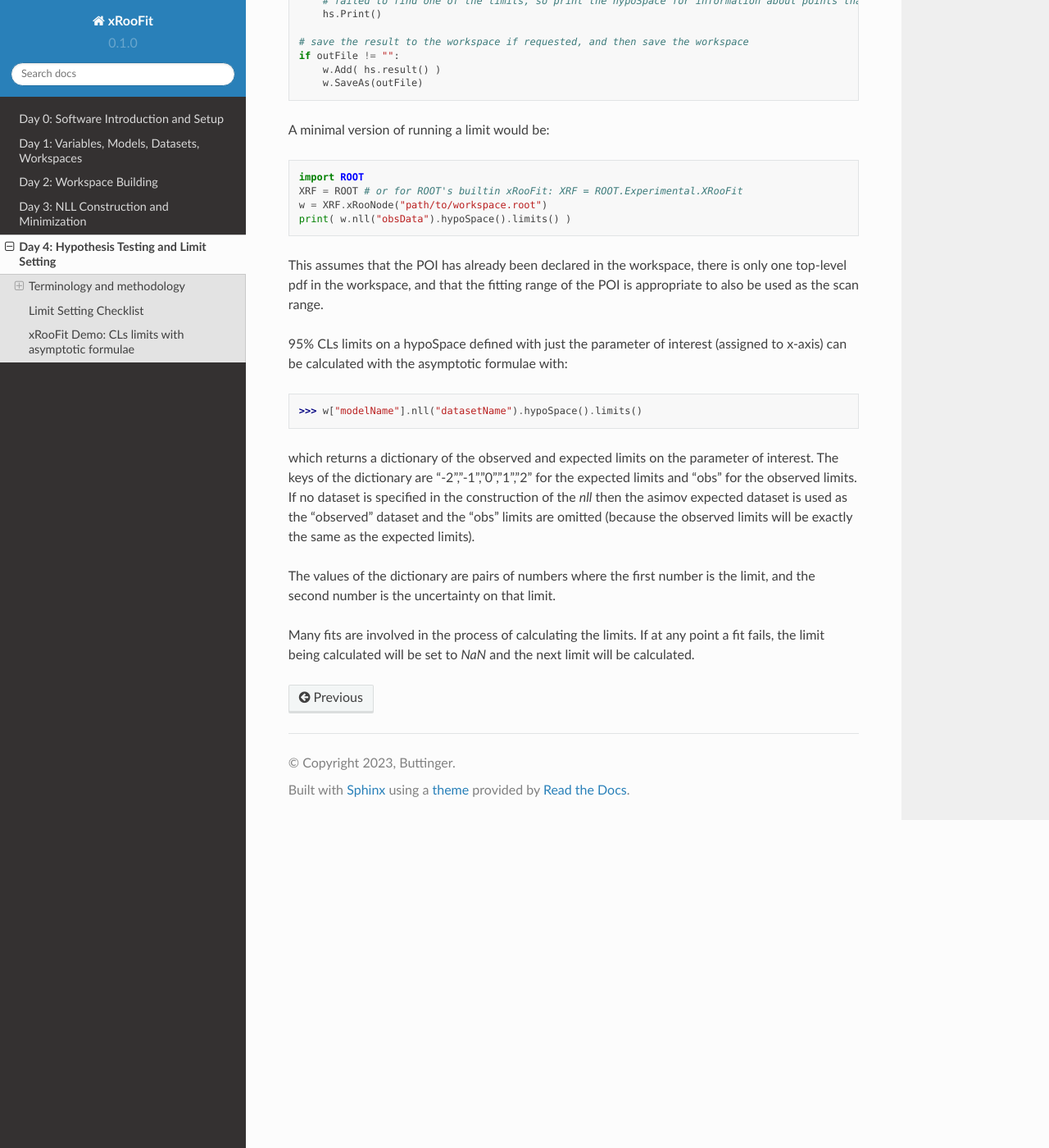
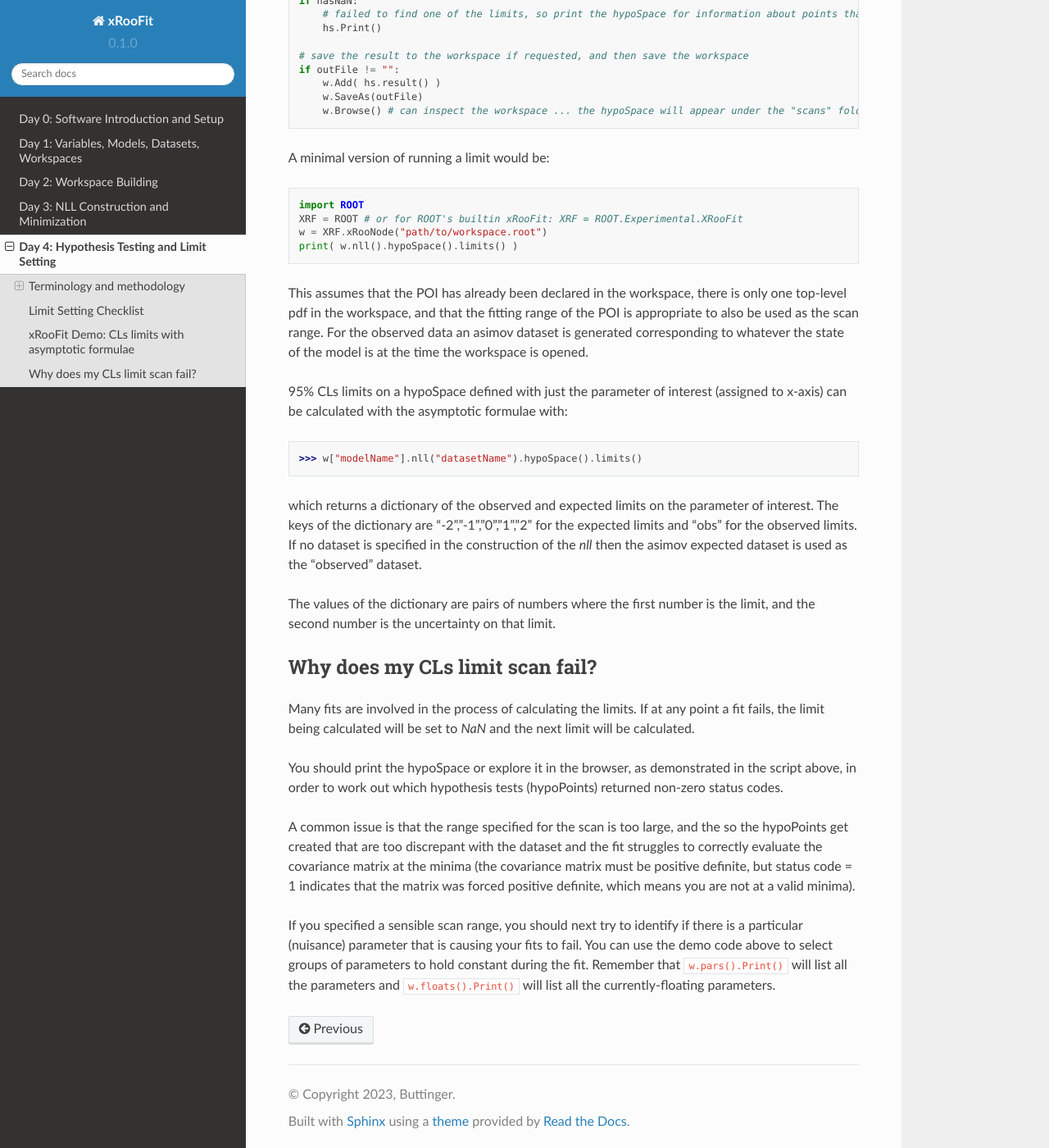
Before and after one commit to will-cern/xroofit-readthedocs, a Sphinx documentation site: the page built from docs/source/hypothesisTesting.rst, in a window 1280 px wide and 1400 px high, scrolled down 4043 px. Shown: the whole window at 82% size. Built offline with Sphinx 7.4.7 and the Read the Docs theme 2.0.0, drawn with Linux system fonts in a browser that asks for light colours; some of the changed text lies outside the part shown.

Commit message:
Update hypothesisTesting.rst - more notes on limit setting

```diff
--- a/docs/source/hypothesisTesting.rst
+++ b/docs/source/hypothesisTesting.rst
@@ -144,20 +144,22 @@ Here is a complete and verbose example python script for computing a CLs limit o
   fileName  = "path/to/workspace.root"           # path to the workspace
   pdfName   = "simPdf"                           # name of the top-level pdf in the workspace
   channels  = "*"                                # comma-separated list of channels to include (n.b. you should not include VRs)
-  dsName    = "obsData"                          # name of the observed dataset, use "" to use an asimov dataset
-  poiName   = "mu"                               # name of the parameter of interest
+  dsName    = "obsData"                          # name of the observed dataset, use "" to use an asimov dataset for the obsData
+  poiName   = ""                                 # name of the parameter of interest - leave blank to auto-infer if possible
   asimovVal = 0                                  # POI-value to assume for asimov dataset (if dsName="")
   scanMin   = 0                                  # lower boundary poi value for limit scan (can be more restricted than fitting range)
   scanMax   = 10                                 # upper boundary poi value for limit scan (can be more restricted than fitting range)
   constPars = ""                                 # comma-separated list of nuisance parameters to hold const, e.g. do "*" for a stat-only limit
   tsType    = XRF.xRooFit.TestStatistic.qmutilde # choices: tmu, qmu, qmutilde, q0, uncappedq0
-  nSigmas   = [0,1,2,-1,-2,float('nan')])        # list of nSigmas to compute limits at ... "NaN" is used by xRooFit to indicate you want obs limit
+  nSigmas   = [0,1,2,-1,-2,float('nan')]         # list of nSigmas to compute limits at ... "NaN" is used by xRooFit to indicate you want obs limit
+  outFile   = ""                                 # specify a path to save the post-scan workspace (with result) to
 
   w = XRF.xRooNode(fileName)
+  if poiName == "": poiName = w.poi()[0].GetName() # requires POI to have been pre-specified in the workspace
   w.pars()[poiName].setRange("scan",scanMin,scanMax)
   w.pars().reduced(constPars).setAttribAll("Constant") # mark required parameters constant
-  w.pars()[poiName].setVal(asimovCal) # set to asimov value before building NLL, so that asimov dataset corresponding to this hypo is used if dsName=""
-  hs = w[pdfName].nll(dsName).hypoSpace(poiName) # creates a hypoSpace using the given pdf and dataset for the NLL, and poi = given parameter
+  w.pars()[poiName].setVal(asimovVal) # set to asimov value before building NLL, so that asimov dataset corresponding to this hypo is used if dsName=""
+  hs = w[pdfName].reduced(channels).nll(dsName).hypoSpace(poiName) # creates a hypoSpace using the given pdf and dataset for the NLL, and poi = given parameter
 
   limits = hs.limits("cls visualize",nSigmas) # replace "cls visualize" with "cls" to skip visualizing the automatic scan as it progresses
 
@@ -165,8 +167,7 @@ Here is a complete and verbose example python script for computing a CLs limit o
   print(limits)
   hasNaN = False
   for nSigma,lim in dict(limits).items(): # example of how to get result out of limits map
-      print(nSigma," sigma limit =",lim.value(),"+/-",lim.error())
-      if ROOT.TMath.IsNaN(lim.value()): hasNaN = True
+      if ROOT.TMath.IsNaN(lim.value()): hasNaN = True # use lim.error() to access the 'uncertainty' on the limit
   if hasNaN:
       # failed to find one of the limits, so print the hypoSpace for information about points that were scanned and their FitResult statuscodes
       hs.Print()
@@ -175,6 +176,7 @@ Here is a complete and verbose example python script for computing a CLs limit o
   if outFile != "":
       w.Add( hs.result() )
       w.SaveAs(outFile)
+      w.Browse() # can inspect the workspace ... the hypoSpace will appear under the "scans" folder of workspace
 
 A minimal version of running a limit would be:
 
@@ -183,16 +185,24 @@ A minimal version of running a limit would be:
   import ROOT
   XRF = ROOT # or for ROOT's builtin xRooFit: XRF = ROOT.Experimental.XRooFit
   w = XRF.xRooNode("path/to/workspace.root")
-  print( w.nll("obsData").hypoSpace().limits() )
+  print( w.nll().hypoSpace().limits() )
 
-This assumes that the POI has already been declared in the workspace, there is only one top-level pdf in the workspace, and that the fitting range of the POI is appropriate to also be used as the scan range.
+This assumes that the POI has already been declared in the workspace, there is only one top-level pdf in the workspace, and that the fitting range of the POI is appropriate to also be used as the scan range. For the observed data an asimov dataset is generated corresponding to whatever the state of the model is at the time the workspace is opened.
 
 95\% CLs limits on a hypoSpace defined with just the parameter of interest (assigned to x-axis) can be calculated with the asymptotic formulae with:
 
 >>> w["modelName"].nll("datasetName").hypoSpace().limits()
 
-which returns a dictionary of the observed and expected limits on the parameter of interest. The keys of the dictionary are "-2","-1","0","1","2" for the expected limits and "obs" for the observed limits. If no dataset is specified in the construction of the `nll` then the asimov expected dataset is used as the "observed" dataset and the "obs" limits are omitted (because the observed limits will be exactly the same as the expected limits).
+which returns a dictionary of the observed and expected limits on the parameter of interest. The keys of the dictionary are "-2","-1","0","1","2" for the expected limits and "obs" for the observed limits. If no dataset is specified in the construction of the `nll` then the asimov expected dataset is used as the "observed" dataset.
 
 The values of the dictionary are pairs of numbers where the first number is the limit, and the second number is the uncertainty on that limit.
 
+Why does my CLs limit scan fail?
+-----------------------------------
 Many fits are involved in the process of calculating the limits. If at any point a fit fails, the limit being calculated will be set to `NaN` and the next limit will be calculated.
+
+You should print the hypoSpace or explore it in the browser, as demonstrated in the script above, in order to work out which hypothesis tests (hypoPoints) returned non-zero status codes.
+
+A common issue is that the range specified for the scan is too large, and the so the hypoPoints get created that are too discrepant with the dataset and the fit struggles to correctly evaluate the covariance matrix at the minima (the covariance matrix must be positive definite, but status code = 1 indicates that the matrix was forced positive definite, which means you are not at a valid minima).
+
+If you specified a sensible scan range, you should next try to identify if there is a particular (nuisance) parameter that is causing your fits to fail. You can use the demo code above to select groups of parameters to hold constant during the fit. Remember that ``w.pars().Print()`` will list all the parameters and ``w.floats().Print()`` will list all the currently-floating parameters.
```
